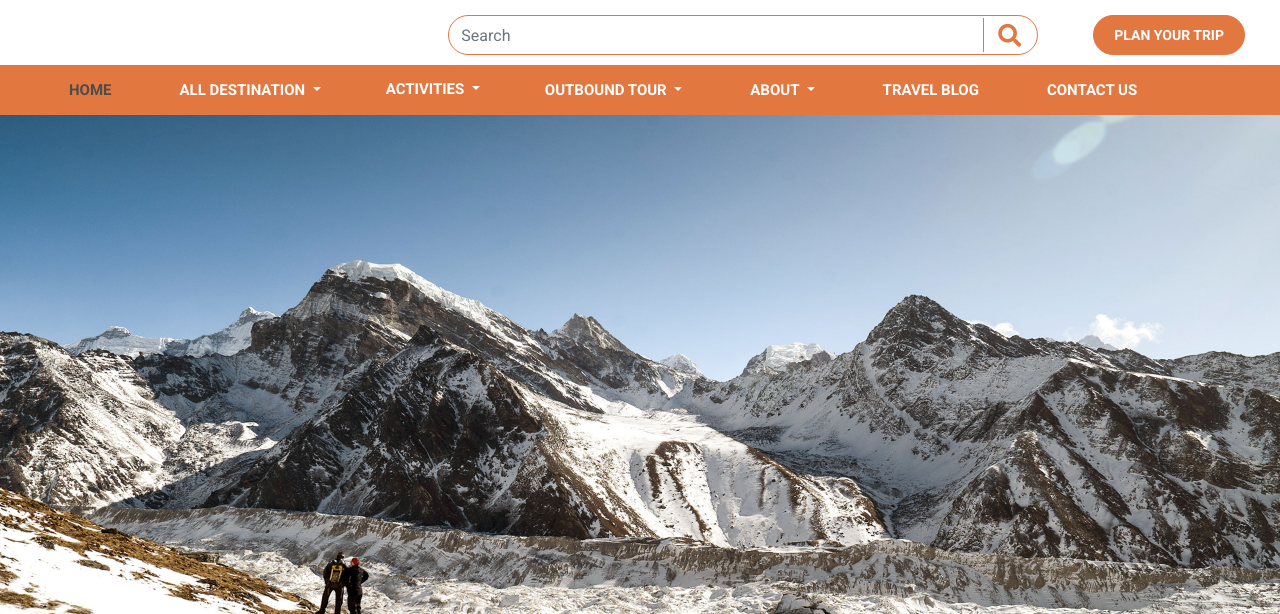
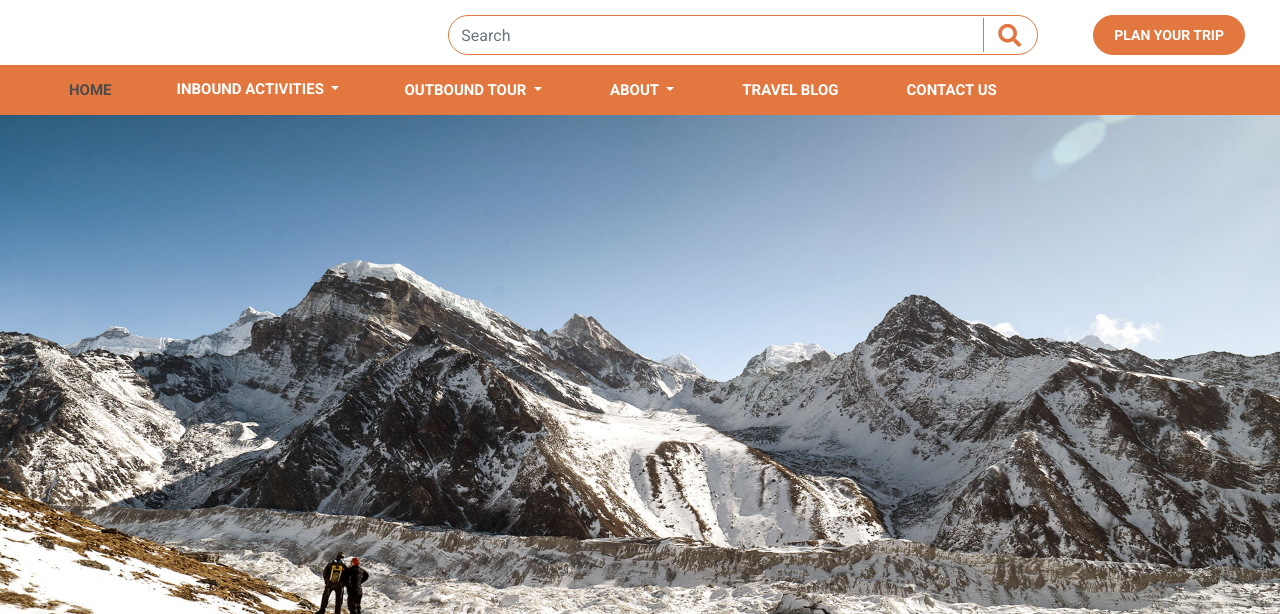
Before and after one commit to BishnuThapa/Travel-Booking-Django, a Django app: page /blog/ in a window 1280 px wide. Shown: the top 614 px of the page. Run offline with Django 4.2, Linux system fonts and the light colour scheme; data that the repository does not hold is empty; some libraries are stand-ins or nearby versions.

Commit message:
corrected menu section

```diff
--- a/templates/base.html
+++ b/templates/base.html
@@ -74,7 +74,7 @@
                 <li class="nav-item active">
                   <a class="nav-link" href="/">Home</a>
                 </li>
-                <li class="nav-item dropdown">
+                {% comment %} <li class="nav-item dropdown">
                   <a class="nav-link dropdown-toggle" href="#" id="navbarDropdown" role="button" data-toggle="dropdown" aria-haspopup="true" aria-expanded="false">
                     All Destination
                   </a>
@@ -85,12 +85,12 @@
 
                     {% endfor %}
                   </div>
-                </li>
+                </li> {% endcomment %}
                 <li class="nav-item">
                   <div class="dropdown">
                     <button class="btn btn-primary dropdown-toggle" type="button" id="dropdownMenuButton"
                       data-mdb-toggle="dropdown" aria-expanded="false">
-                      Activities
+                      Inbound Activities
                     </button>
                     <ul class="dropdown-menu" aria-labelledby="dropdownMenuButton">
                       {% for act in activities %}
```
